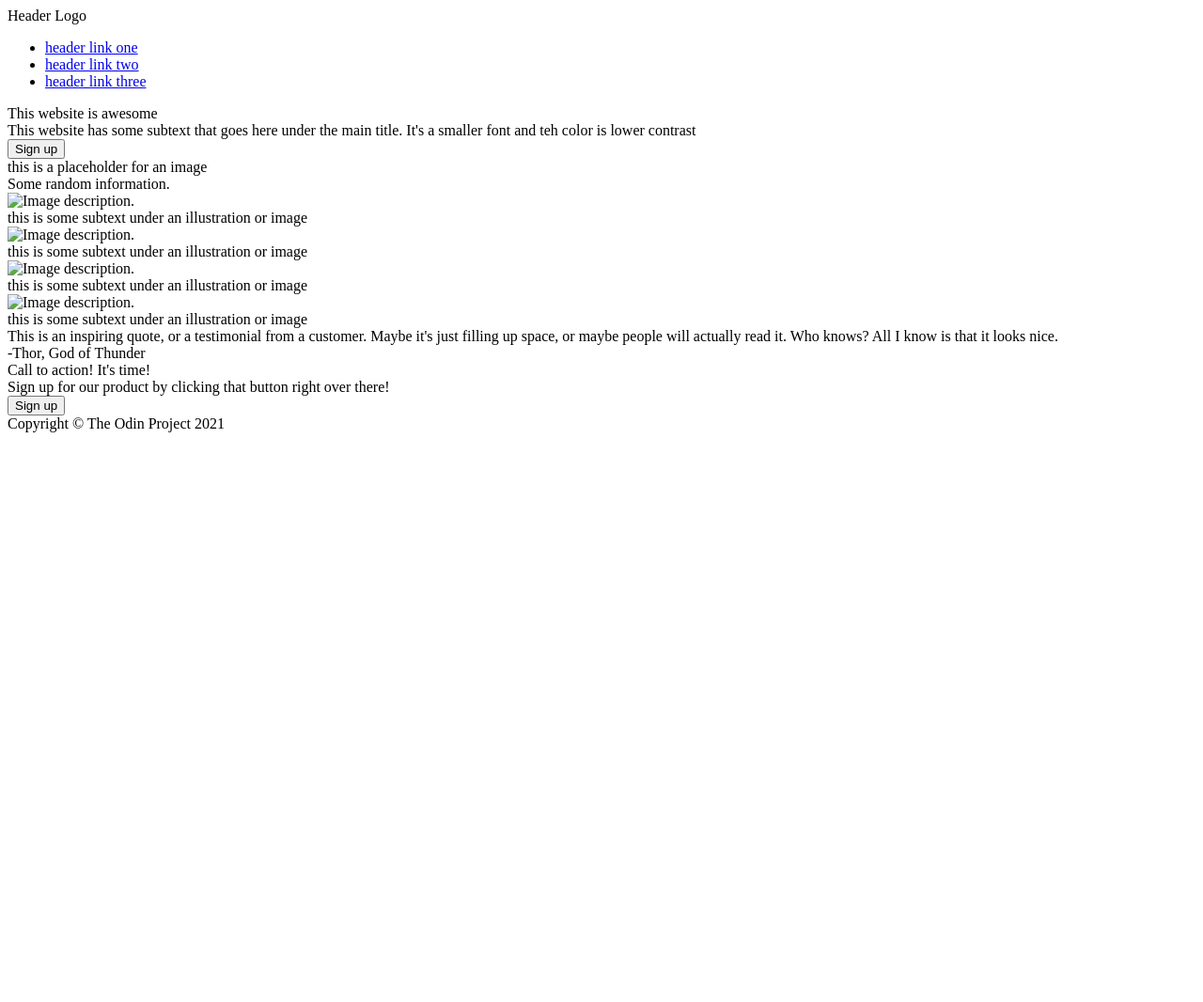
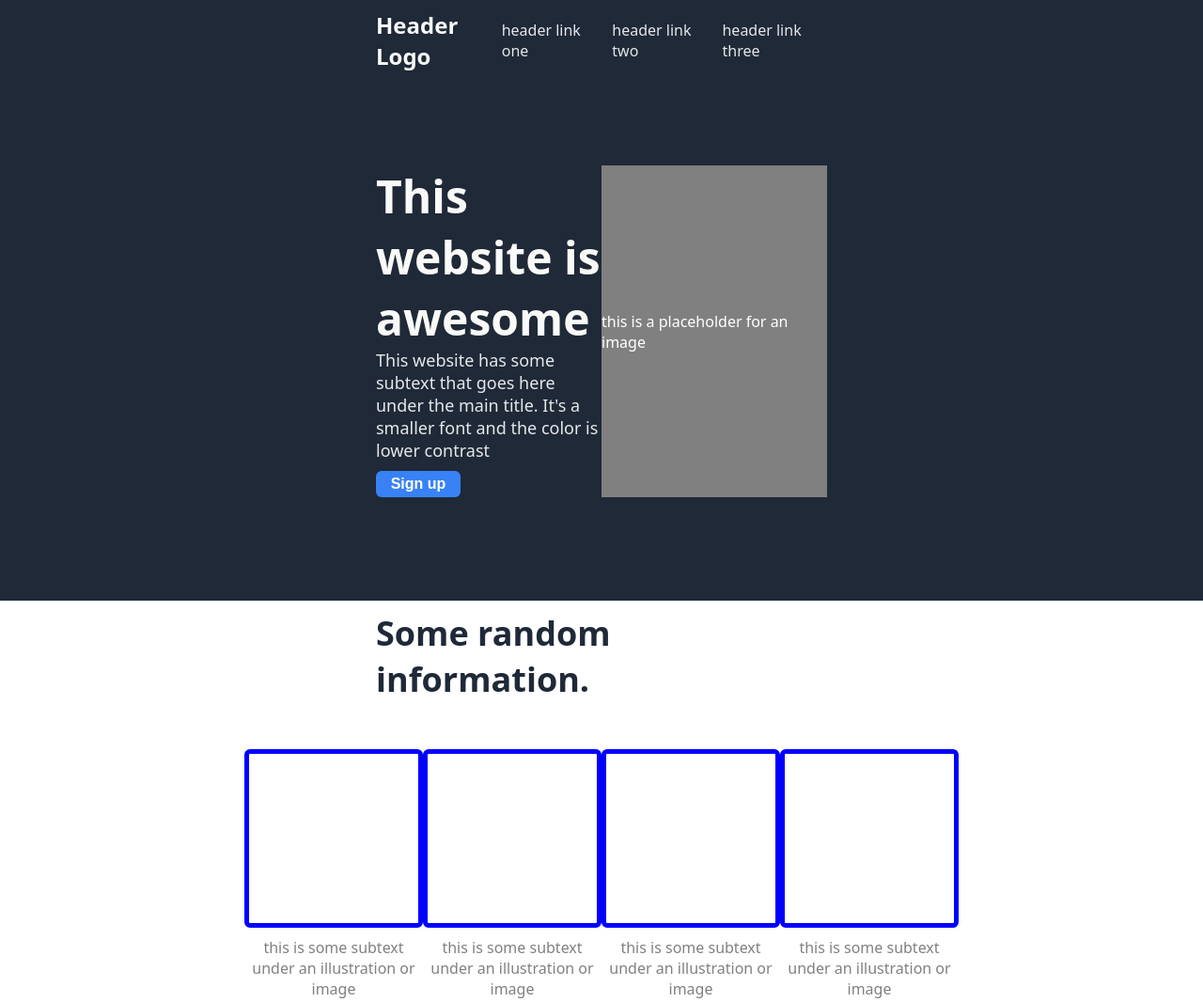
Before and after one commit to wik95/landing_page, a plain HTML site: page index.html in a window 1280 px wide. Shown: the top 1066 px of the page at 94% size. Before the commit the page ends 800 px from the top, so only its background shows below. Drawn offline with Linux system fonts and the light colour scheme.

Commit message:
Adding finished files before personalization

```diff
--- a/index.html
+++ b/index.html
@@ -8,66 +8,63 @@
         <link rel="stylesheet" href="styles.css">
   </head>
   <body>
-    <div class="section 1">
+    <div class="section_1">
         <div class="header">
             <div class="logo">
                 Header Logo
             </div>
-            <div class="header-links">
             <ul>
                 <li><a href="#">header link one</a></li>
                 <li><a href="#">header link two</a></li>
                 <li><a href="#">header link three</a></li>
             </ul>
         </div>
-        </div>
         <div class="container">
             <div class="text_container">
                 <div class="main_text">This website is awesome</div>
-                <div class="secondary_text">This website has some subtext that goes here under the main title. It's a smaller font and teh color is lower contrast
-                <div class="button_1">
-                    <button>Sign up</button>
-                </div>
-                </div>
+                <div class="secondary_text">This website has some subtext that goes here under the main title. It's a smaller font and the color is lower contrast</div>
+                <button class="button button1">Sign up</button>
             </div>
             <div class="image_container">
                 this is a placeholder for an image
             </div>
         </div>
     </div>
-    <div class="section 2">
-        <div class="information_container">Some random information.</div>
+    <div class="section_2">
+        <div class="information_container">
+            <div class="info_title">Some random information.</div>
+        </div>
         <div class="illustrations_container">
             <div class="content">
-                <img src="i'll add smth later" alt="Image description.">
+                <div class="image image1"></div>
                 <div class="description">this is some subtext under an illustration or image</div>
             </div>
             <div class="content">
-                <img src="i'll add smth later" alt="Image description.">
+                <div class="image image2"></div>
                 <div class="description">this is some subtext under an illustration or image</div>
             </div>
             <div class="content">
-                <img src="i'll add smth later" alt="Image description.">
+                <div class="image image3"></div>
                 <div class="description">this is some subtext under an illustration or image</div>
             </div>
             <div class="content">
-                <img src="i'll add smth later" alt="Image description.">
+                <div class="image image4"></div>
                 <div class="description">this is some subtext under an illustration or image</div>
             </div>
         </div>
     </div>
-    <div class="section 3">
+    <div class="section_3">
         <div class="quote_text">This is an inspiring quote, or a testimonial from a customer. Maybe it's just filling up space, or maybe people will actually read it. Who knows? All I know is that it looks nice.</div>
         <div class="quote_author">-Thor, God of Thunder</div>
     </div>
-    <div class="section 4">
+    <div class="section_4">
         <div class="inner_container">
             <div class="left_side">
                 <div class="call_container">Call to action! It's time!</div>
                 <div class="instructions">Sign up for our product by clicking that button right over there!</div>
             </div>
-            <div class="button_2">
-                <button>Sign up</button>
+            <div class="right_side">
+                <button class="button button2">Sign up</button>
             </div>
         </div>
     </div>
--- a/styles.css
+++ b/styles.css
@@ -0,0 +1,218 @@
+/*basic styling*/
+
+body {
+    height: 100vh;
+    margin: 0;
+    font-family: system-ui, -apple-system, BlinkMacSystemFont, 'Segoe UI', Roboto, Oxygen, Ubuntu, Cantarell, 'Open Sans', 'Helvetica Neue', sans-serif;
+}
+
+.section_1, .footer {
+    background-color: #1F2937;
+}
+
+.main_text {
+    font-size: 48px;
+    font-weight: bolder;
+    color: #F9FAF8;
+}
+
+.secondary_text {
+    font-size: 18px;
+    color: #E5E7EB;
+}
+
+.logo {
+    font-size: 24px;
+    color: #F9FAF8;
+    font-weight: bold;
+}
+
+.button {
+    background-color: #3882F6;
+    border-radius: 6px;
+    width: 90px;
+    color: white;
+    padding: 5px 7px;
+    font-size: 16px;
+    font-weight:bold;
+}
+
+.button1 {
+    border: none;
+    margin-top: 10px;
+}
+
+.button2 {
+    border: 2px solid white;
+}
+
+.info_title {
+    font-size: 36px;
+    font-weight: bolder;
+    color: #1F2937;
+}
+
+.section_3 {
+    background-color: #E5E7EB;
+}
+
+.quote_text {
+    font-size: 36px;
+    font-style: italic;
+    color: #1F2937;
+}
+
+.footer {
+    color: #F9FAF8;
+}
+
+a {
+    color: #E5E7EB;
+    text-decoration: none;
+}
+
+.description {
+    color: gray;
+}
+
+.inner_container {
+    background-color:#3882F6;
+    color: white;
+    border-radius: 6px;
+}
+
+.call_container {
+    font-weight: bold;
+}
+
+/* alignment*/
+
+body {
+    display: flex;
+    flex-direction: column;
+}
+
+/*section 1*/
+
+.section_1 {
+    padding: 10px 400px;
+}
+
+.header {
+    display: flex;
+}
+
+ul {
+    display: flex;
+    list-style-type: none;
+    margin: 0;
+    padding: 0;
+    gap: 16px;
+    align-items: center;
+}
+
+.logo {
+    align-items: center;
+    margin-right: auto;
+}
+
+.container {
+    display: flex;
+    margin: 100px 0px;
+}
+
+.text_container {
+    display: flex;
+    flex:1 ;
+    flex-direction: column;
+    flex-wrap: wrap;
+}
+
+.image_container {
+    display: flex;
+    flex:1;
+    justify-content: center;
+    align-items: center;
+    background-color: grey;
+    color: white;
+}
+
+/*section 2 */
+
+.section_2 {
+    display: flex;
+    flex-direction: column;
+    align-items: center;
+    padding: 10px 400px;
+}
+
+.information_container {
+
+}
+
+.illustrations_container {
+    display: flex;
+    margin: 50px 0px 100px;
+}
+
+.image {
+    width: 180px;
+    height: 180px;
+    border: 5px solid blue;
+    border-radius: 6px;
+}
+
+.content {
+    display: flex;
+    flex-direction: column;
+    gap: 10px;
+    text-align: center;
+    justify-content: center;
+    align-items: center;
+}
+
+/*section 3*/
+
+.section_3 {
+    display: flex;
+    flex-direction: column;
+    align-items: center;
+    padding: 140px 400px;
+}
+
+.quote_author {
+    display: flex;
+    margin-left: auto;
+    font-weight: bold;
+}
+
+/*section 4*/
+
+.inner_container {
+    display: flex;
+    margin: 100px 400px;
+    padding: 30px 110px;
+}
+
+.left_side {
+    display: flex;
+    font-size: 18px;
+    flex-direction: column;
+    flex: 2;
+}
+
+.right_side {
+    display: flex;
+    justify-content: flex-end;
+    flex: 1;
+    align-items: center;
+}
+
+/*footer*/
+
+.footer {
+    display: flex;
+    justify-content: center;
+    align-items: center;
+    padding: 20px 0px;
+}
```
Also changed, not shown: 1 other file. Lines whose indentation alone changed are shown as unchanged.
